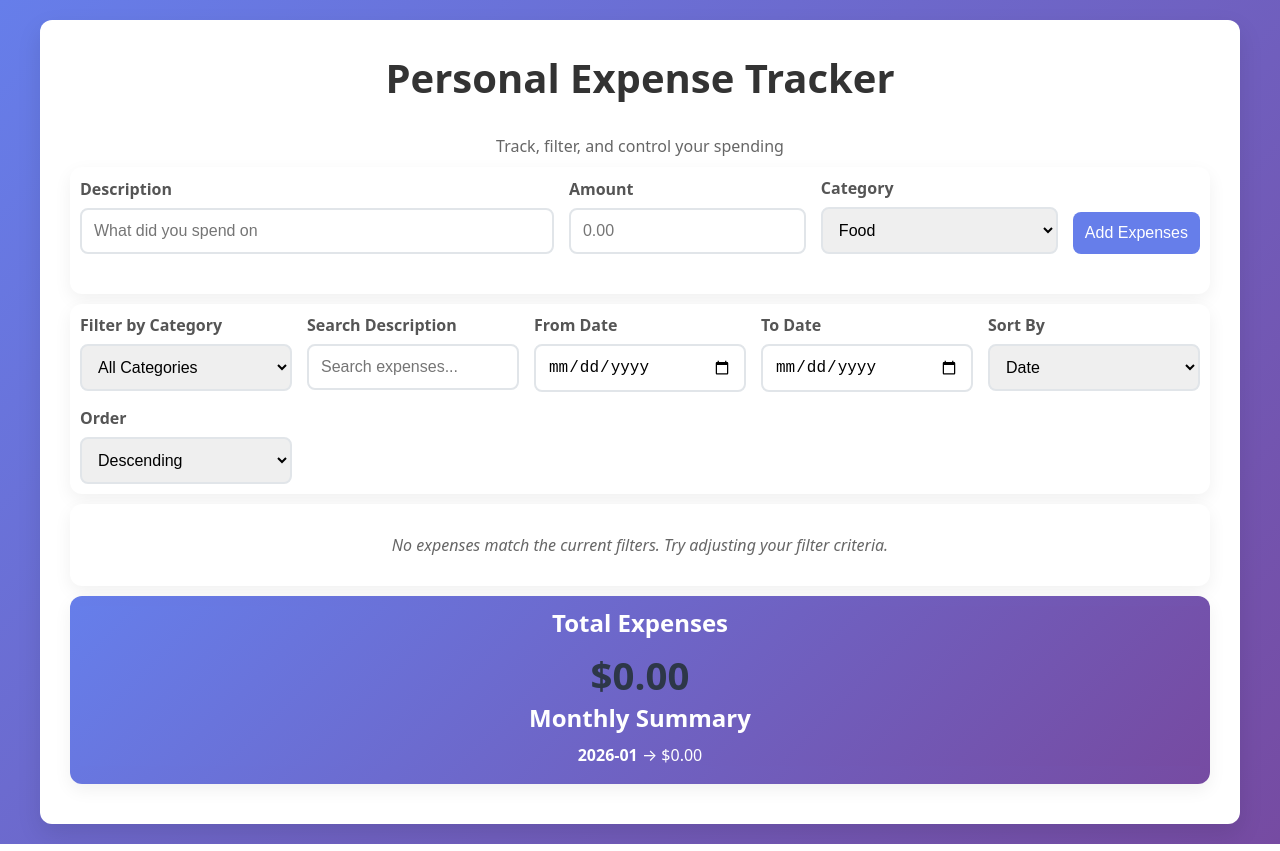
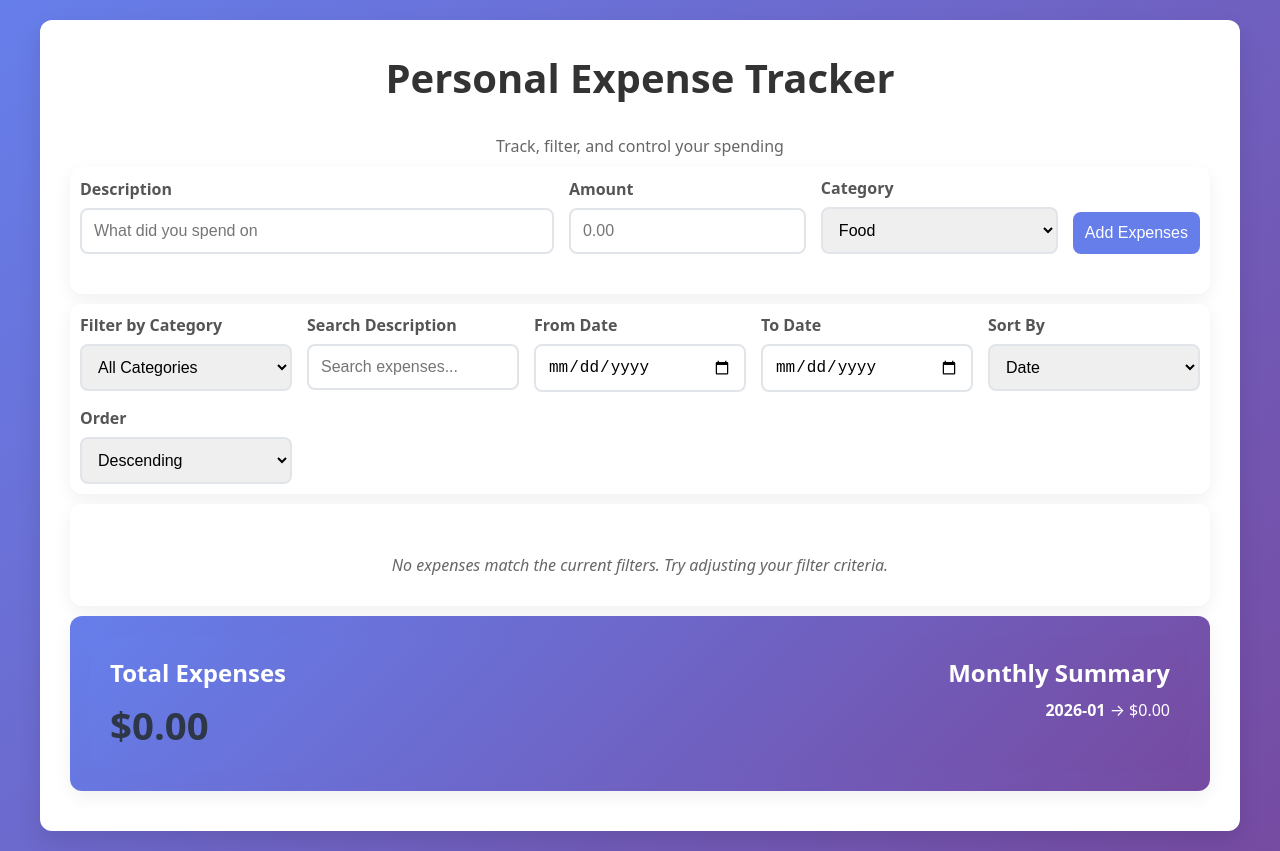
Before and after one commit to singhpreet86/react-essentials-assignment, a React (Create React App) app: page / in a window 1280 px wide. Built offline with nearby package versions, Linux system fonts and the light colour scheme.

Commit message:
Update index.css

```diff
--- a/src/index.css
+++ b/src/index.css
@@ -77,24 +77,17 @@ button:hover{
 
 }
 
-/* .filters{
-  margin-bottom: 20px;
-  display: flex;
-  gap: 15px;
-  align-items: center;
-
-} */
-
 .expense-list{
   max-height: 400px;
   overflow-y: auto;
+  margin-top: 20px;
 
 }
 
 .expense-item{
   display: flex;
   justify-content: space-between;
-  align-items: center;
+  align-items: flex-start;
   padding: 15px;
   border: 1px solid #e1e5e9;
   border-radius: 8px;
@@ -182,10 +175,24 @@ button:hover{
 }
 
 .total-section {
-  text-align: center;
   background: linear-gradient(135deg, #667eea, #764ba2);
   color: white;
+  display: flex;
+  padding: 20px;
+  border-radius: 12px;
+  gap: 20px;
+  width: 100%;
 }
+
+.total-expences {
+width: 50%;
+}
+
+.monthly-summary {
+  width: 50%;
+   text-align: right;
+}
+
 
 .total-section h2 {
   margin-bottom: 10px;
```
